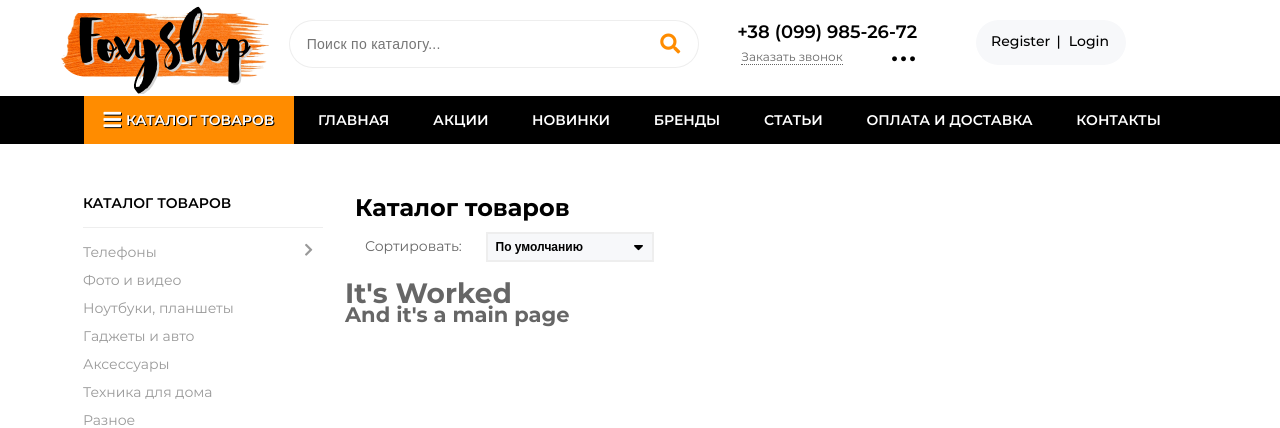
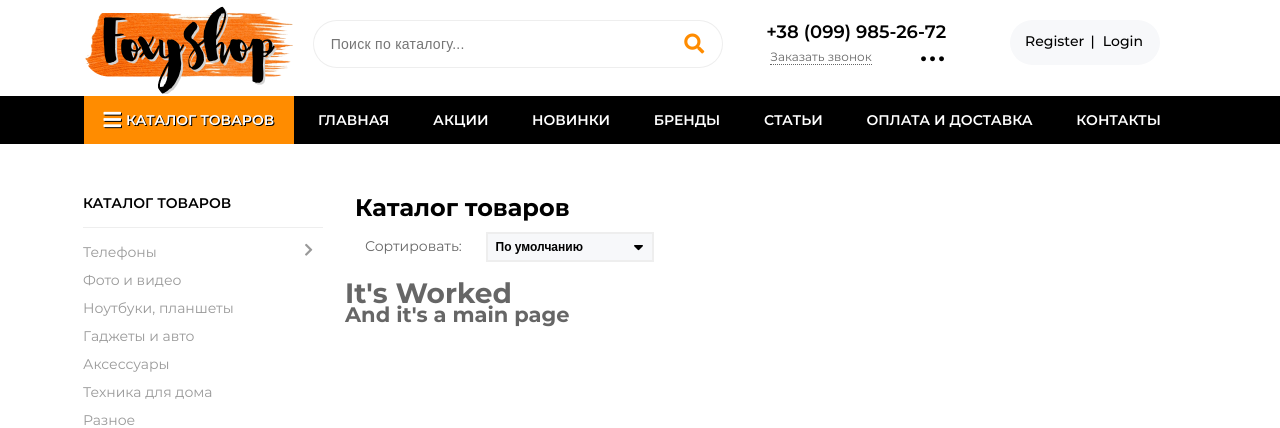
Before and after one commit to eljhr9/FoxyShop, a Django app: page / in a window 1280 px wide. Shown: the top 428 px of the page. Run offline with Django 3.2, Linux system fonts and the light colour scheme; data that the repository does not hold is empty; some libraries are stand-ins or nearby versions.

Commit message:
change logo, fixed bugs2

```diff
--- a/shop/static/shop/style.css
+++ b/shop/static/shop/style.css
@@ -53,14 +53,14 @@ button {
 
 .logo_upper {
   height: 55.5px;
-  padding: 20px 0px;
+  padding: 20px 24px;
 }
 
 .container {
   height: inherit;
 }
 
-.logo_text {
+/* .logo_text {
   display: inline-block;
   vertical-align: top;
   padding-top: 9px;
@@ -71,7 +71,7 @@ button {
   display: inline-block;
 
   font-size: 40pt;
-  /* размер шрифта */
+  /* размер шрифта
 }
 
 .logo_text h1, .logo_text h1 a {
@@ -80,28 +80,31 @@ button {
   font-style: normal;
 
   padding: 5px 20px 5px 20px;
-  /* внутринние отступы */
+  /* внутринние отступы
   border-radius: 0px 20px 20px 25px;
-  /* закругление углов */
+  /* закругление углов
   color: black;
 	letter-spacing: 0.02em;
-  /* отступы между буквами */
+  /* отступы между буквами
 	text-decoration: none;
-  /* нижнее подчеркивание */
+  /* нижнее подчеркивание
   text-shadow: lightgray 2px 2px 0px;
-  /* тени вокруг текста */
+  /* тени вокруг текста
   background: url("_53876-81626.jpg") center / auto 250% no-repeat;
-}
+} */
 
 .logo_image {
   display: inline-block;
   margin-top: -14px;
+
 }
 
 .wrap {
   display: inline-block;
   padding: 0 15px;
   vertical-align: top;
+  max-width: 100%;
+  min-width: 30%;
   /* position: absolute; */
 }
 
@@ -161,7 +164,7 @@ button {
 
 .contacts {
   display: inline-block;
-  padding: 1px 20px;
+  padding: 1px 25px;
   width: 200px;
   vertical-align: top;
 }
```
